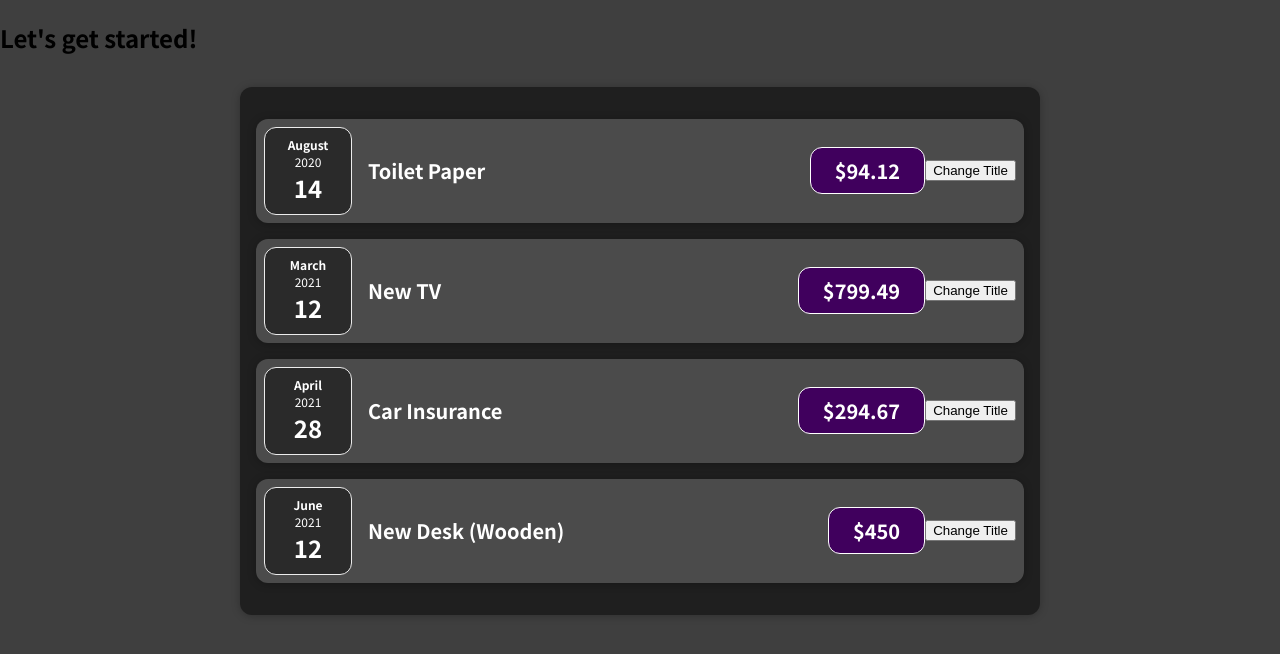
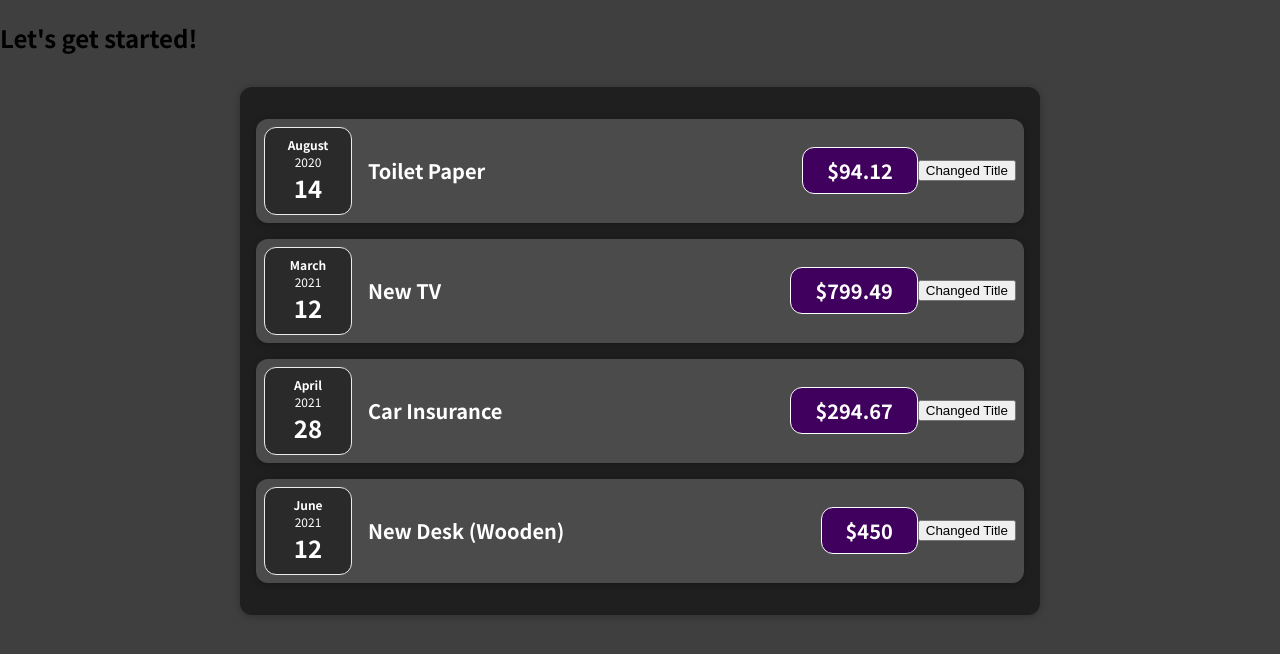
Before and after one commit to himIoT19/react_complete_guide, a React (Create React App) app: page / in a window 1280 px wide. Shown: the top 654 px of the page. Built offline with nearby package versions, Linux system fonts and the light colour scheme.

Commit message:
Working with 'State', and closer look at the 'useState' Hook.

```diff
--- a/src/components/Expenses/ExpenseItem.js
+++ b/src/components/Expenses/ExpenseItem.js
@@ -1,23 +1,31 @@
-import React from "react";
+import React, { useState } from "react";
 
 import ExpenseDate from "./ExpenseDate";
 import Card from "../UI/Card";
 import "./ExpenseItem.css";
 
 const ExpenseItem = (props) => {
+  // array destructuring
+  const [title, setTitle] = useState(props.title); // 'useState' REACT Hook(can't be called at other places), return exactly 2 variables
+  /*
+  1. title(first returned value): Is the current state value
+  2. setTitle(): function for updating the above current state value(title)
+  */
+
   // Attached to event-listener => "onClick"
   const clickHandler = () => {
-    console.log("Clicked!!!");
+    setTitle("Updated!");
+    console.log(title);
   };
 
   return (
     <Card className="expense-item">
       <ExpenseDate date={props.date} />
       <div className="expense-item__description">
-        <h2>{props.title}</h2>
+        <h2>{title}</h2>
         <div className="expense-item__price">${props.amount}</div>
       </div>
-      <button onClick={clickHandler}>Change Title</button>
+      <button onClick={clickHandler}>Changed Title</button>
     </Card>
   );
 };
```
